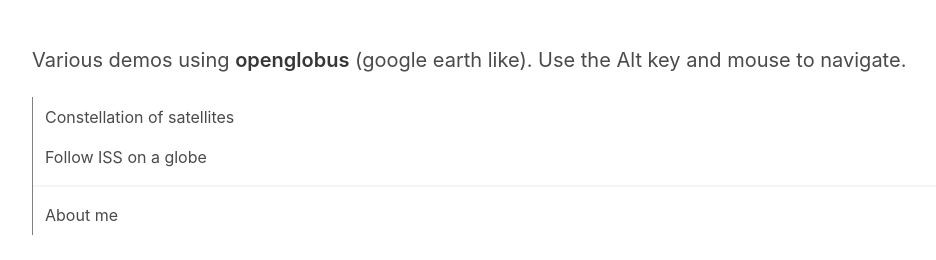
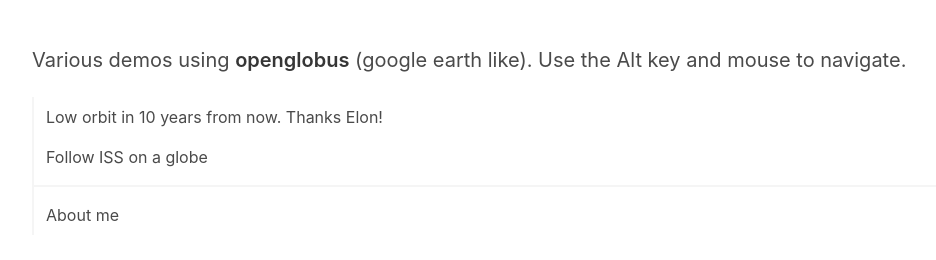
Before and after one commit to tbo47/tbo47.github.io, a website: page index.html in a window 1280 px wide. Shown: the whole page, without its empty margins (32-968 px from the left). Drawn offline with nearby package versions, Linux system fonts and the light colour scheme.

Commit message:
add constellation pic

```diff
--- a/index.html
+++ b/index.html
@@ -18,8 +18,8 @@
           Various demos using <strong>openglobus</strong> (google earth like).
           Use the Alt key and mouse to navigate.
         </p>
-        <div style="border-left: 1px solid grey">
-          <a class="navbar-item" href="og/">Constellation of satellites</a>
+        <div style="border-left: 2px solid #f5f5f5">
+          <a class="navbar-item" href="og/">Low orbit in 10 years from now. Thanks Elon!</a>
           <a class="navbar-item" href="iss/">Follow ISS on a globe</a>
           <!--
           <a class="navbar-item" href="osm/">Restaurants nearby</a>
```
Also changed, not shown: og/index.html (+14 -1 lines), og/constellation_1200_630.png (added).
